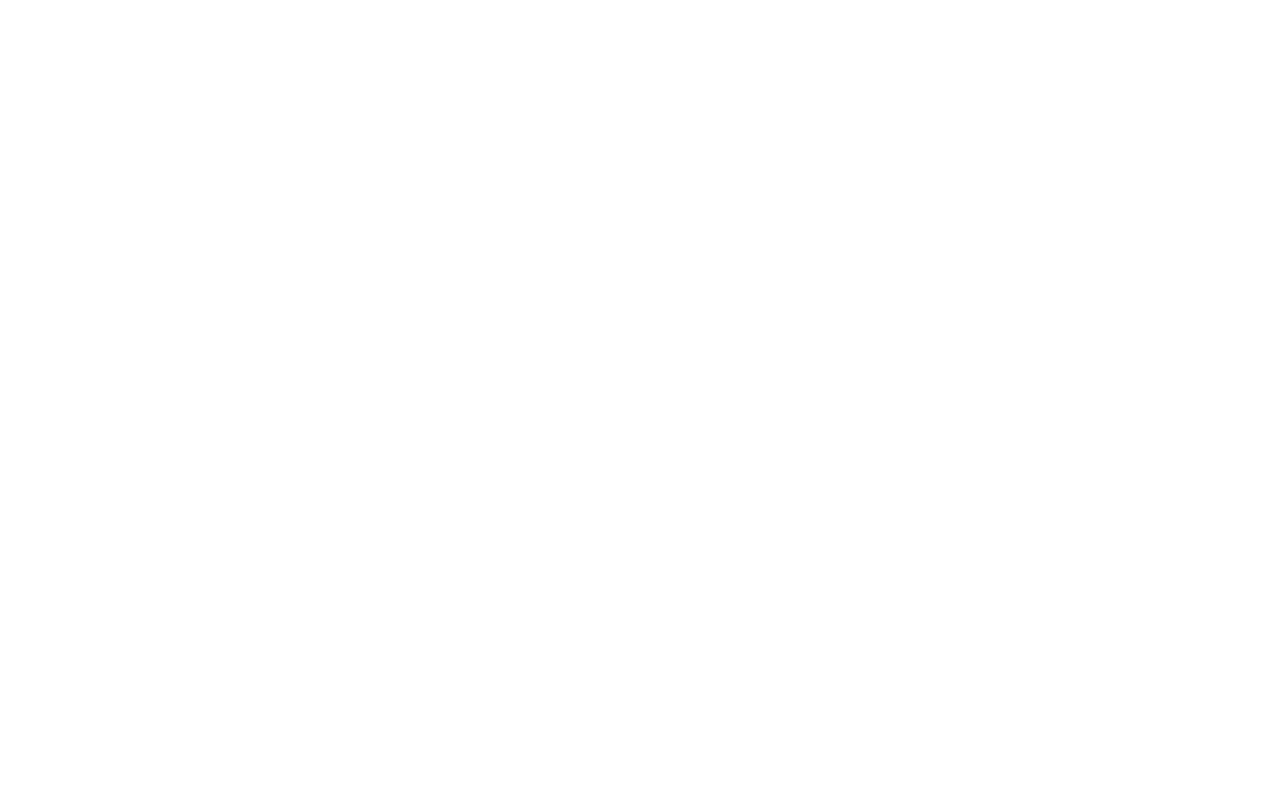
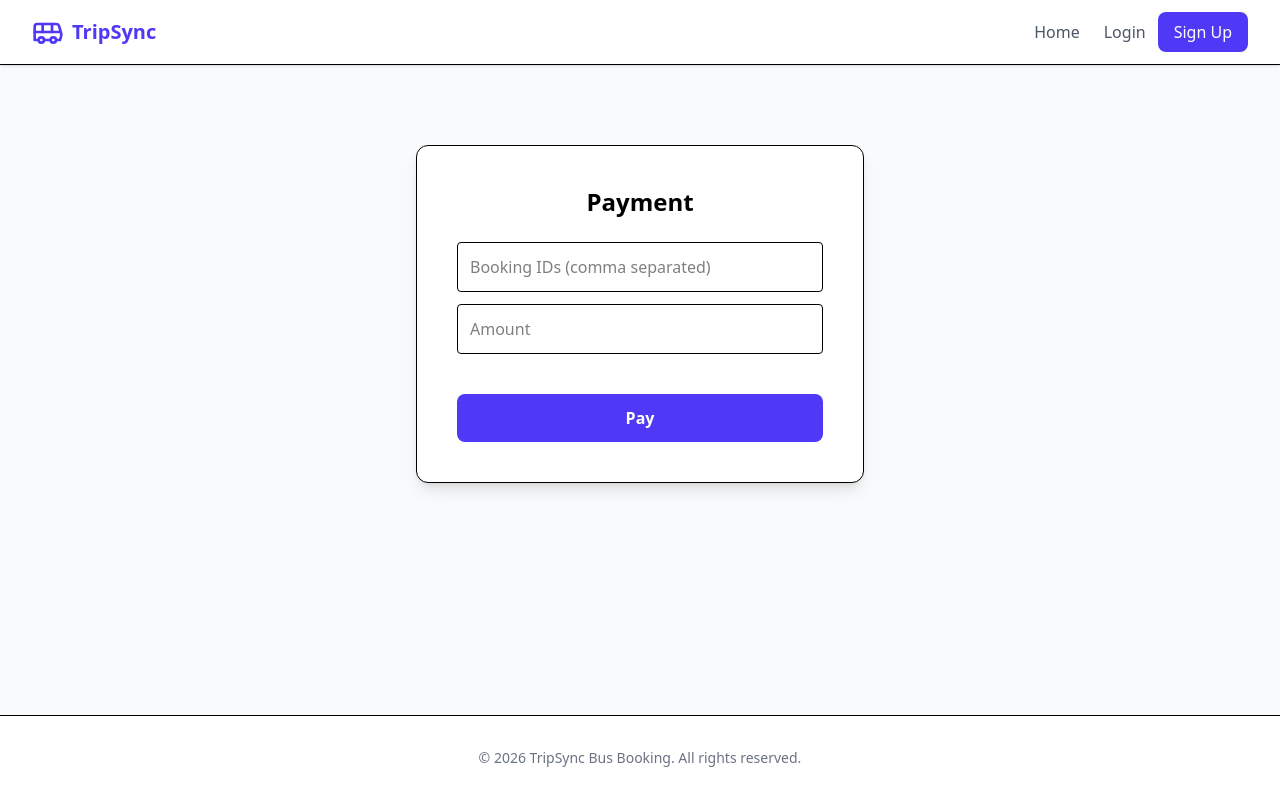
Before and after one commit to rurrwuph/RDBMS_Tripsync, a React app in the folder frontend/: page /payment in a window 1280 px wide. Before the commit this address had no page. Built offline with nearby package versions, Linux system fonts and the light colour scheme; the HTML template or start-up script is replaced by a standard one.

Commit message:
Frontend Payment

```diff
--- a/frontend/src/App.jsx
+++ b/frontend/src/App.jsx
@@ -9,6 +9,7 @@ import OperatorDashboard from './pages/OperatorDashboard';
 import BusManagement from './pages/BusManagement';
 import AssignTrip from './pages/AssignTrip';
 import Booking from './pages/Booking';
+import Payment from './pages/Payment';
 
 function App() {
   return (
@@ -23,6 +24,7 @@ function App() {
           <Route path="operator/buses" element={<BusManagement />} />
           <Route path="operator/assign-trip" element={<AssignTrip />} />
           <Route path="booking/:tripId" element={<Booking />} />
+          <Route path="payment" element={<Payment />} />
           {/* */}
         </Route>
       </Routes>
--- /dev/null
+++ b/frontend/src/pages/Payment.jsx
@@ -0,0 +1,68 @@
+import React, { useState } from 'react';
+import axios from 'axios';
+
+const Payment = () => {
+    const [bookingIds, setBookingIds] = useState("");
+    const [amount, setAmount] = useState("");
+    const [status, setStatus] = useState("");
+
+    const handlePayment = async () => {
+        const token = localStorage.getItem('token');
+        if (!token) {
+            setStatus("Please login first.");
+            return;
+        }
+
+        try {
+            const ids = bookingIds.split(',').map(id => parseInt(id.trim())).filter(id => !isNaN(id));
+            const res = await axios.post('/api/payment/process', {
+                bookingIds: ids,
+                amount: parseFloat(amount),
+                paymentMethod: 'Credit Card'
+            }, {
+                headers: { Authorization: `Bearer ${token}` }
+            });
+
+            setStatus(res.data.message || "Payment Successful");
+        } catch (err) {
+            setStatus("Error: " + (err.response?.data?.error || err.message));
+        }
+    };
+
+    return (
+        <div className="flex flex-col items-center justify-center p-20">
+            <div className="bg-white p-10 rounded-xl shadow-lg border w-full max-w-md text-center">
+                <h2 className="text-2xl font-bold mb-6">Payment</h2>
+                <div className="mb-4">
+                    <input
+                        type="text"
+                        placeholder="Booking IDs (comma separated)"
+                        className="w-full border rounded p-3 mb-3"
+                        value={bookingIds}
+                        onChange={e => setBookingIds(e.target.value)}
+                    />
+                    <input
+                        type="number"
+                        placeholder="Amount"
+                        className="w-full border rounded p-3 mb-6"
+                        value={amount}
+                        onChange={e => setAmount(e.target.value)}
+                    />
+                </div>
+                <button
+                    onClick={handlePayment}
+                    className="w-full bg-indigo-600 text-white font-bold py-3 rounded-lg hover:bg-indigo-700 transition"
+                >
+                    Pay
+                </button>
+                {status && (
+                    <div className="mt-4 p-3 bg-gray-50 rounded text-gray-700">
+                        {status}
+                    </div>
+                )}
+            </div>
+        </div>
+    );
+};
+
+export default Payment;
```
